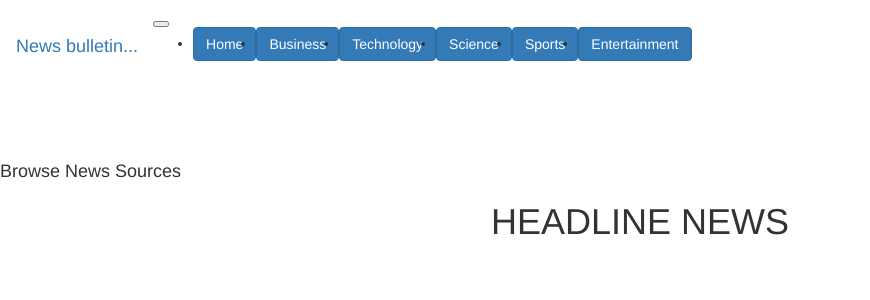
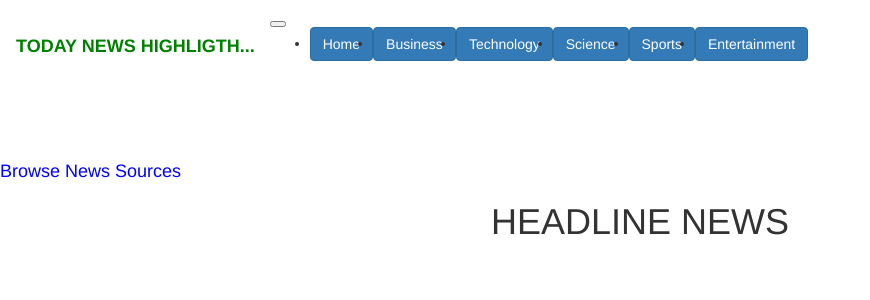
Before and after one commit to edwinkipchumba/news-app, a Flask app: template app/templates/index.html in a window 1280 px wide. Shown: the top 300 px of the page, without its empty margins (0-870 px from the left). Run offline with Flask 2, Linux system fonts and the light colour scheme; the template is opened without the code that fills it, so the values that code supplies are empty; some libraries are stand-ins or nearby versions.

Commit message:
add style to navbar

```diff
--- a/app/static/styles.css
+++ b/app/static/styles.css
@@ -18,3 +18,7 @@
   navbar-nav{
     padding-left: 340px;
   }
+
+  .card-header{
+      color: blue
+  }
--- a/app/templates/index.html
+++ b/app/templates/index.html
@@ -15,7 +15,7 @@
         <div class="col-3">
           <div class="card-column">
             <div class="card-header">
-              <h4>Browse News Sources</h4>
+              <h4><span style="color: blue">Browse News Sources</span></h4>
             </div>
             <div class="list-group list-group-flush scrolly">
               <ul>
--- a/app/templates/navbar.html
+++ b/app/templates/navbar.html
@@ -2,7 +2,7 @@
 <div class="">
 
     <nav class="navbar navbar-expand-lg navbar-dark bg-dark fixed-top">
-    <h3> <a class="navbar-brand" href="/"><span style="color:greenyellow font-weigth 900px;">News bulletin...</span></a></h3>
+    <h1> <a class="navbar-brand" href="/"><span style="color: green"><b> TODAY NEWS HIGHLIGTH...</b></span></a></h1>
       <button class="navbar-toggler" type="button" data-toggle="collapse" data-target="#navbarText" aria-controls="navbarText" aria-expanded="false" aria-label="Toggle navigation">
       <span class="navbar-toggler-icon"></span>
     </button>
```
